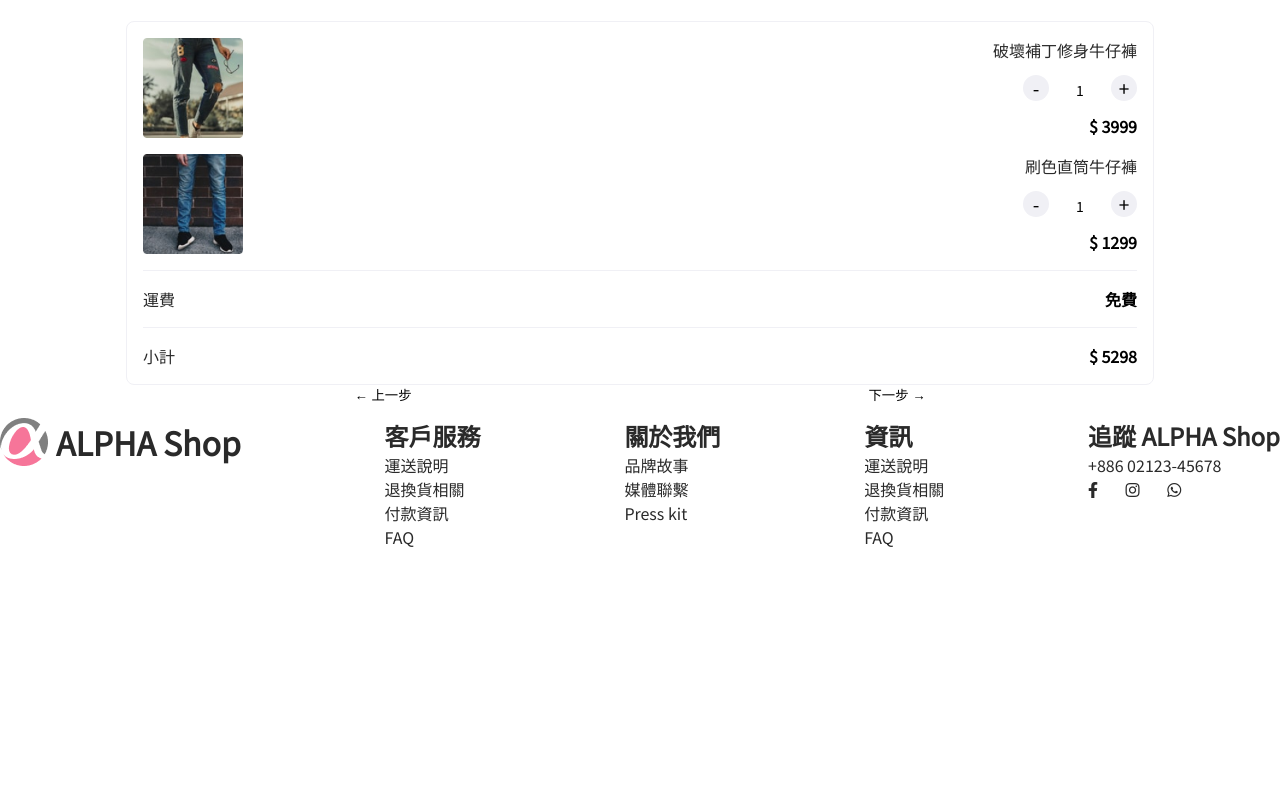
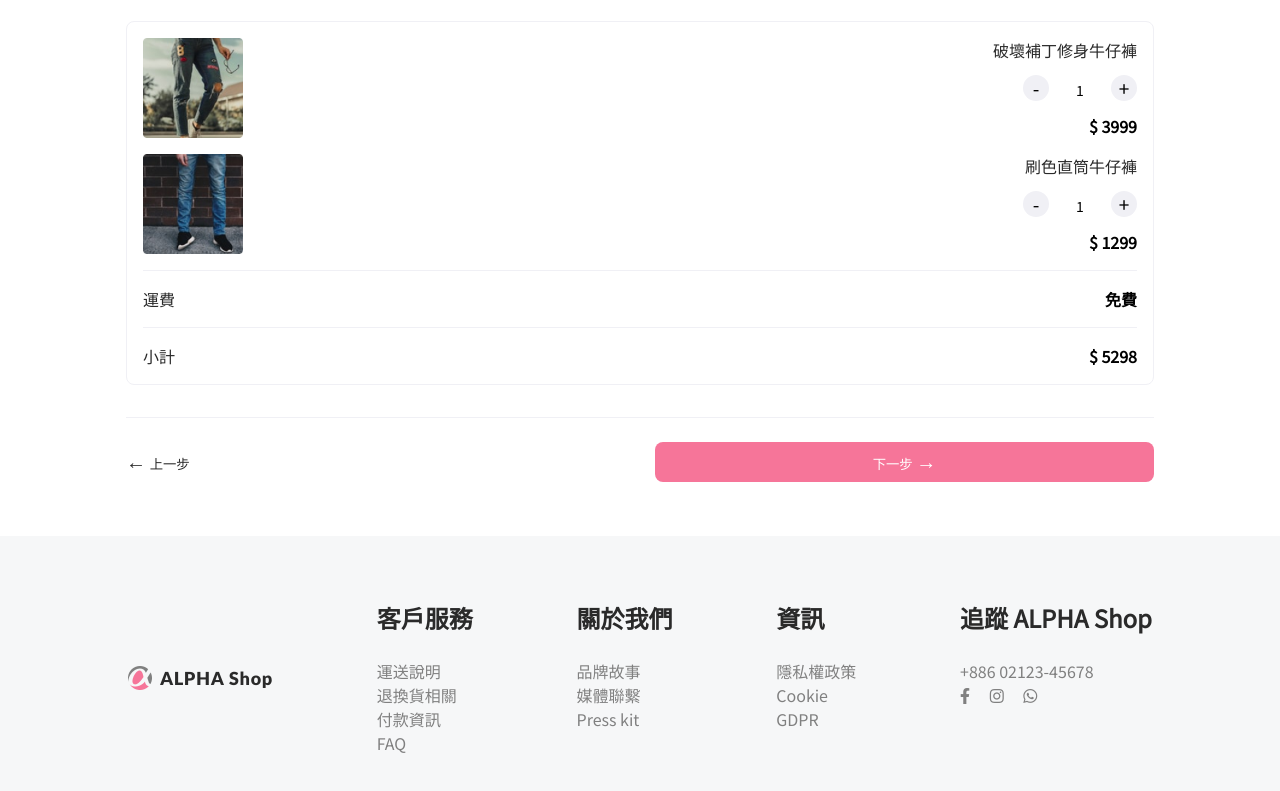
Before and after one commit to DollyChen-CYC/Checkout_Page, a plain HTML site: page index.html in a window 1280 px wide. Shown: the part 635-1426 px from the top of the page. Before the commit the page ends 1184 px from the top, so only its background shows below. Drawn offline with Linux system fonts and the light colour scheme.

Commit message:
feat: add Sass of form-buttons and footer

```diff
--- a/index.html
+++ b/index.html
@@ -184,7 +184,7 @@
       </div>
 
       <!-- shopping-cart -->
-      <div class="shopping-cart rounded-2 px-2">
+      <div class="shopping-cart rounded-2 px-2 mb-4">
         <div class="shopping-list py-2 d-flex flex-column">
           <div class="shopping-item d-flex justify-content-between">
             <img src="./images/product-1@3x.png" alt="product-img" class="product-img">
@@ -232,23 +232,25 @@
 
       <!-- buttons -->
       <div class="btn-groups d-flex justify-content-between">
-        <button class="btn btn-previous flex-grow-1">&#8592; 上一步</button>
-        <button class="btn btn-next flex-grow-1">下一步 &#8594;</button>
-        <button type="submit" class="btn btn-submit flex-grow-1 d-none">確認下單</button>
+        <div class="btn-wrapper btn-previous flex-grow-1">
+          <button class="btn"><span class="arrow">&#8592;</span> 上一步</button>
+        </div>
+        <button class="btn btn-next rounded-2 flex-grow-1">下一步 <span class="arrow">&#8594;</span></button>
+        <button type="submit" class="btn btn-submit rounded-2 flex-grow-1 d-none">確認下單</button>
       </div>
     </form>
   </main>
 
   <!-- footer -->
   <footer>
-    <div class="footer-container d-flex justify-content-between">
-      <div class="footer-brand">
+    <div class="footer-container d-flex justify-content-between px-2">
+      <div class="footer-brand d-flex align-items-center">
         <a href="#" class="brand d-flex align-items-center">
           <img class="d-inline-block mr-1" src="./images/Icon@2x.png" alt="Alpha Camp logo">
           <h1 class="shop-name d-inline-block">ALPHA Shop</h1>
         </a>
       </div>
-      <div class="footer-column ">
+      <div class="footer-column">
         <h2 class="footer-title">客戶服務</h2>
         <ul class="footer-list">
           <li class="footer-item"><a href="#" class="footer-link">運送說明</a></li>
@@ -257,7 +259,7 @@
           <li class="footer-item"><a href="#" class="footer-link">FAQ</a></li>
         </ul>
       </div>
-      <div class="footer-column ">
+      <div class="footer-column">
         <h2 class="footer-title">關於我們</h2>
         <ul class="footer-list">
           <li class="footer-item"><a href="#" class="footer-link">品牌故事</a></li>
@@ -265,22 +267,21 @@
           <li class="footer-item"><a href="#" class="footer-link">Press kit</a></li>
         </ul>
       </div>
-      <div class="footer-column ">
+      <div class="footer-column">
         <h2 class="footer-title">資訊</h2>
         <ul class="footer-list">
-          <li class="footer-item"><a href="#" class="footer-link">運送說明</a></li>
-          <li class="footer-item"><a href="#" class="footer-link">退換貨相關</a></li>
-          <li class="footer-item"><a href="#" class="footer-link">付款資訊</a></li>
-          <li class="footer-item"><a href="#" class="footer-link">FAQ</a></li>
+          <li class="footer-item"><a href="#" class="footer-link">隱私權政策</a></li>
+          <li class="footer-item"><a href="#" class="footer-link">Cookie</a></li>
+          <li class="footer-item"><a href="#" class="footer-link">GDPR</a></li>
         </ul>
       </div>
-      <div class="footer-column ">
+      <div class="footer-column">
         <h2 class="footer-title">追蹤 ALPHA Shop</h2>
         <ul class="footer-list">
           <li class="footer-item">+886 02123-45678</li>
           <li class="footer-item">
             <a href="#" class="footer-link"><i class="fab fa-facebook-f"></i></a>
-            <a href="#" class="footer-link mx-3"><i class="fab fa-instagram"></i></a>
+            <a href="#" class="footer-link mx-2"><i class="fab fa-instagram"></i></a>
             <a href="#" class="footer-link"><i class="fab fa-whatsapp"></i></a>
           </li>
         </ul>
--- a/scss_dir/style.scss
+++ b/scss_dir/style.scss
@@ -328,6 +328,7 @@ header {
       height: 24px;
     }
     .shop-name {
+      color: var(--body-color);
       font-family: $brand-font-family;
       font-weight: 900;
       font-size: 18px;
@@ -580,7 +581,7 @@ form {
         line-height: 26px;
         font-size: 19px;
         cursor: pointer;
-        &:hover{
+        &:hover {
           background-color: $shadow-gray;
         }
         &:active {
@@ -599,9 +600,79 @@ form {
   }
 }
 
+.btn-groups {
+  margin: 1rem 0;
+  padding: 24px 0;
+  font-size: 16px;
+  gap: 30px;
+  border-top: 1px solid $light-gray;
+  .btn {
+    height: 40px;
+    background-color: $rose-pink;
+    color: $white;
+    .arrow {
+      font-size: 20px;
+    }
+    &:hover {
+      opacity: 0.9;
+      font-weight: 600;
+      @extend %standard-boxshadow;
+    }
+    &:active {
+      opacity: 1;
+    }
+  }
+  /* special settings for btn-previous */
+  .btn-previous {
+    .btn {
+      background-color: var(--bg-color);
+      color: var(--body-color);
+      &:hover {
+        box-shadow: unset;
+      }
+      &:active {
+        color: $rose-pink;
+      }
+    }
+  }
+}
 
-// temporary style
-// .footer-container {
-//   max-width: $max-width;
-//   margin: 0 auto;
-// }
+/* --- Footer --- */
+footer {
+  background-color: var(--footer-bg);
+  padding: 64px 0 80px;
+  color: var(--footer-color);
+  .footer-container {
+    max-width: $max-width;
+    margin: 0 auto;
+  }
+  .footer-brand {
+    .brand {
+      img {
+        width: 24px;
+        height: 24px;
+      }
+      .shop-name {
+        font-family: $brand-font-family;
+        color: var(--footer-color-title);
+        font-weight: 900;
+        font-size: 18px;
+        letter-spacing: 0.75px;
+      }
+    }
+  }
+  .footer-title {
+    font-size: 24px;
+    font-weight: 700;
+    color: var(--footer-color-title);
+  }
+  .footer-list {
+    margin-top: 24px;
+    line-height: 150%;
+  }
+  .footer-link {
+    &:hover {
+      color: var(--footer-color-title);
+    }
+  }
+}
```
Also changed, not shown: css_dir/style.css, 1 other file.
